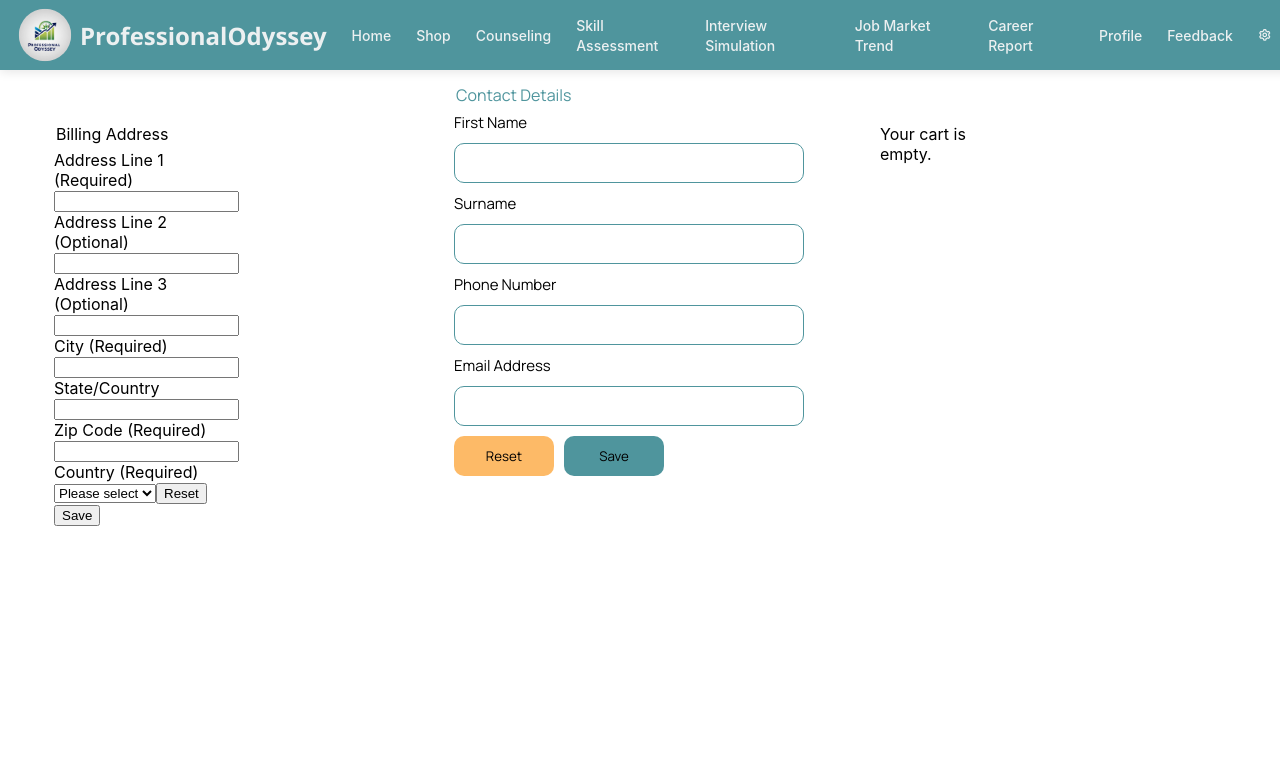
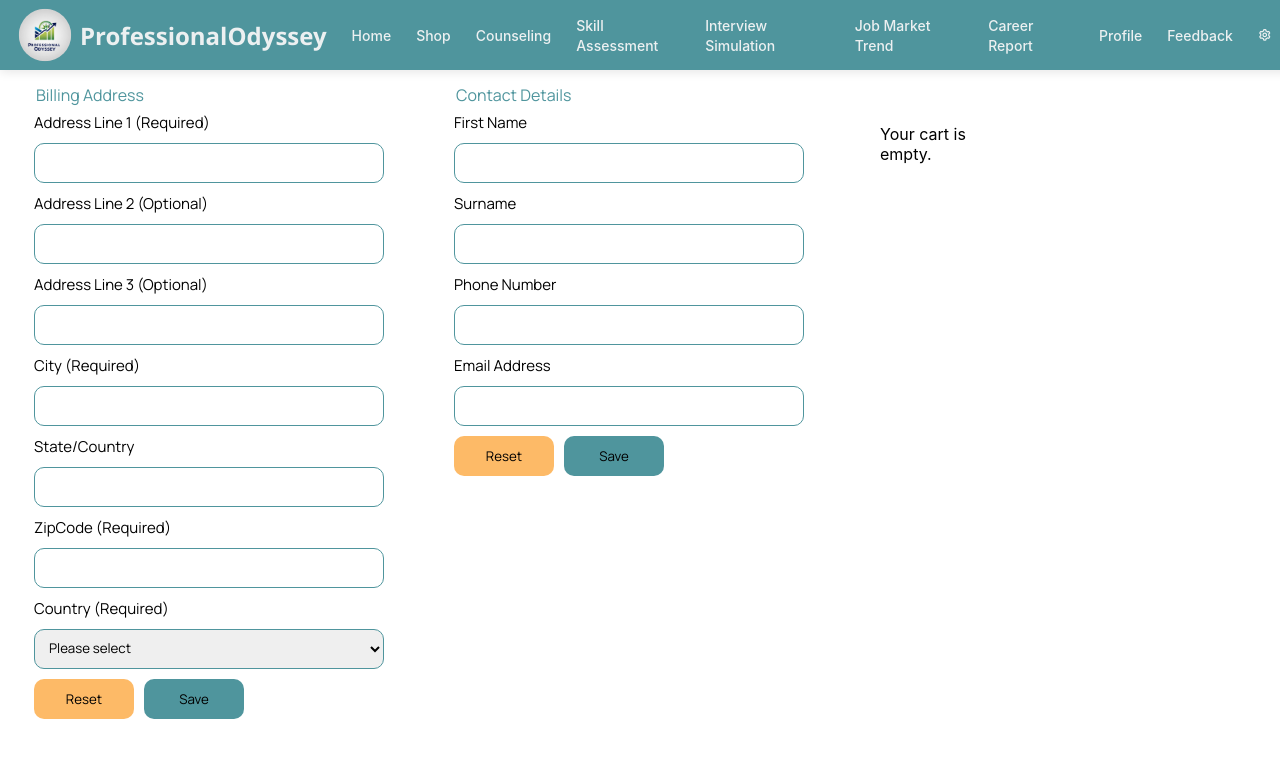
Before and after one commit to DevintthHaran/SDGP, a React (Create React App) app in the folder Frontend/sdgp-project/: page /order in a window 1280 px wide. Shown: the top 758 px of the page. Built offline with nearby package versions, Linux system fonts and the light colour scheme.

Commit message:
Updating the components part 6

```diff
--- a/Frontend/sdgp-project/src/components/Assessment.jsx
+++ b/Frontend/sdgp-project/src/components/Assessment.jsx
@@ -74,7 +74,7 @@ const Assessment = ({ onComplete }) => {
           style={{
             width: `${((answers.length) / questions.length) * 100}%`,
             height: "10px",
-            backgroundColor: "#61dafb",
+            backgroundColor: "#5C7285",
           }}
         ></div>
       </div>
--- a/Frontend/sdgp-project/src/components/BillingAddress.jsx
+++ b/Frontend/sdgp-project/src/components/BillingAddress.jsx
@@ -37,9 +37,9 @@ const BillingAddress = ({ handleFormSubmit, setBillingDetails }) => {
   };
 
   return (
-    <div className="order">
+    <div className="order-container">
       <fieldset className={isFormValid ? 'fieldset-success' : ''}>
-        <legend>Billing Address</legend>
+        <legend className='order-legend'>Billing Address</legend>
         <form onSubmit={handleSubmit}>
           <label>Address Line 1 (Required)</label>
           <input
@@ -85,7 +85,7 @@ const BillingAddress = ({ handleFormSubmit, setBillingDetails }) => {
             onChange={handleInputChange}
           />
 
-          <label>Zip Code (Required)</label>
+          <label>ZipCode (Required)</label>
           <input
             type="text"
             name="zip"
@@ -110,6 +110,7 @@ const BillingAddress = ({ handleFormSubmit, setBillingDetails }) => {
           </select>
 
           <button type="reset"
+          className='reset'
             onClick={() => {
               setAddress({ address1: "", address2: "", address3: "", city: "", zip: "", country: "" });
               setIsFieldValid({ address1: false, city: false, zip: false, country: false });
@@ -117,7 +118,7 @@ const BillingAddress = ({ handleFormSubmit, setBillingDetails }) => {
           >
             Reset
           </button>
-          <button type="submit">Save</button>
+          <button className='submit' type="submit">Save</button>
         </form>
       </fieldset>
     </div>
--- a/Frontend/sdgp-project/src/components/Intro.jsx
+++ b/Frontend/sdgp-project/src/components/Intro.jsx
@@ -1,28 +1,29 @@
 import React from 'react';
 import '../style/Career.css';
-
 
 const Intro = ({ startAssessment }) => {
   return (
     <div className="careerassessment">
       <div className="intro">
+        <img
+          src={require('../Images/career-image.jpg')}
+          alt="Career"
+          className="intro-image"
+        />
+        <div className="intro-content">
           <h2>Welcome to the Career Assessment!</h2>
           <p>
             Choosing the right career is one of the most important decisions in life.
             This assessment will help you discover careers that match your interests,
             skills, and personality.
           </p>
-      <img
-        src={require('../Images/career-image.jpg')}
-        alt="Career"
-        className="intro-image"
-      />
           <p>
             Click the button below to start the assessment and find your ideal career path.
           </p>
           <button onClick={startAssessment}>Start Assessment</button>
         </div>
       </div>
+    </div>
   );
 };
 
--- a/Frontend/sdgp-project/src/components/OrderSummary.jsx
+++ b/Frontend/sdgp-project/src/components/OrderSummary.jsx
@@ -18,9 +18,9 @@ const OrderSummary = ({ handlePlaceOrder, setCartData }) => {
   }
 
   return (
-    <div className="order">
+    <div className="order-container">
       <fieldset id="finalset">
-        <legend>Order Summary</legend>
+        <legend className='order-legend'>Order Summary</legend>
         <div>
           {cartData.map((item, index) => (
             <div key={index} className="order-item">
@@ -32,11 +32,10 @@ const OrderSummary = ({ handlePlaceOrder, setCartData }) => {
           ))}
         </div>
         <div className="stock">
-          <div>Total Rs.</div>
-          <div>{totalAmount}</div>
+          <div>Total Rs. {totalAmount}</div>
         </div>
-        <button onClick={handlePlaceOrder} id="PlaceOrder">Place Order</button>
-        <button onClick={() => window.location.href = '/shop'} id="Exit">Exit</button>
+        <button className='submit' onClick={handlePlaceOrder} id="PlaceOrder">Place Order</button>
+        <button className="reset" onClick={() => window.location.href = '/shop'} id="Exit">Exit</button>
       </fieldset>
     </div>
   );
--- a/Frontend/sdgp-project/src/components/Results.jsx
+++ b/Frontend/sdgp-project/src/components/Results.jsx
@@ -35,6 +35,7 @@ const Results = ({ restartAssessment, answers }) => {
         <p>No specific career matches found. Try exploring different fields!</p>
       )}
       <button onClick={restartAssessment}>Restart Assessment</button>
+      <button onClick={() => window.location.href = "/report"}>Career Report </button>
     </div>
     </div>
   );
--- a/Frontend/sdgp-project/src/components/ShopNavbar.jsx
+++ b/Frontend/sdgp-project/src/components/ShopNavbar.jsx
@@ -8,7 +8,7 @@ const ShopNavbar = ({ toggleCart }) => {
     <div className="shopNarBar">
     <header>
       <div className="nav container">
-        <span>Shopping</span>
+        <span></span>
         <i className="bx bxs-cart" id="cart-icon" onClick={toggleCart}></i>
       </div>
     </header>
```
Lines whose indentation alone changed are shown as unchanged.
